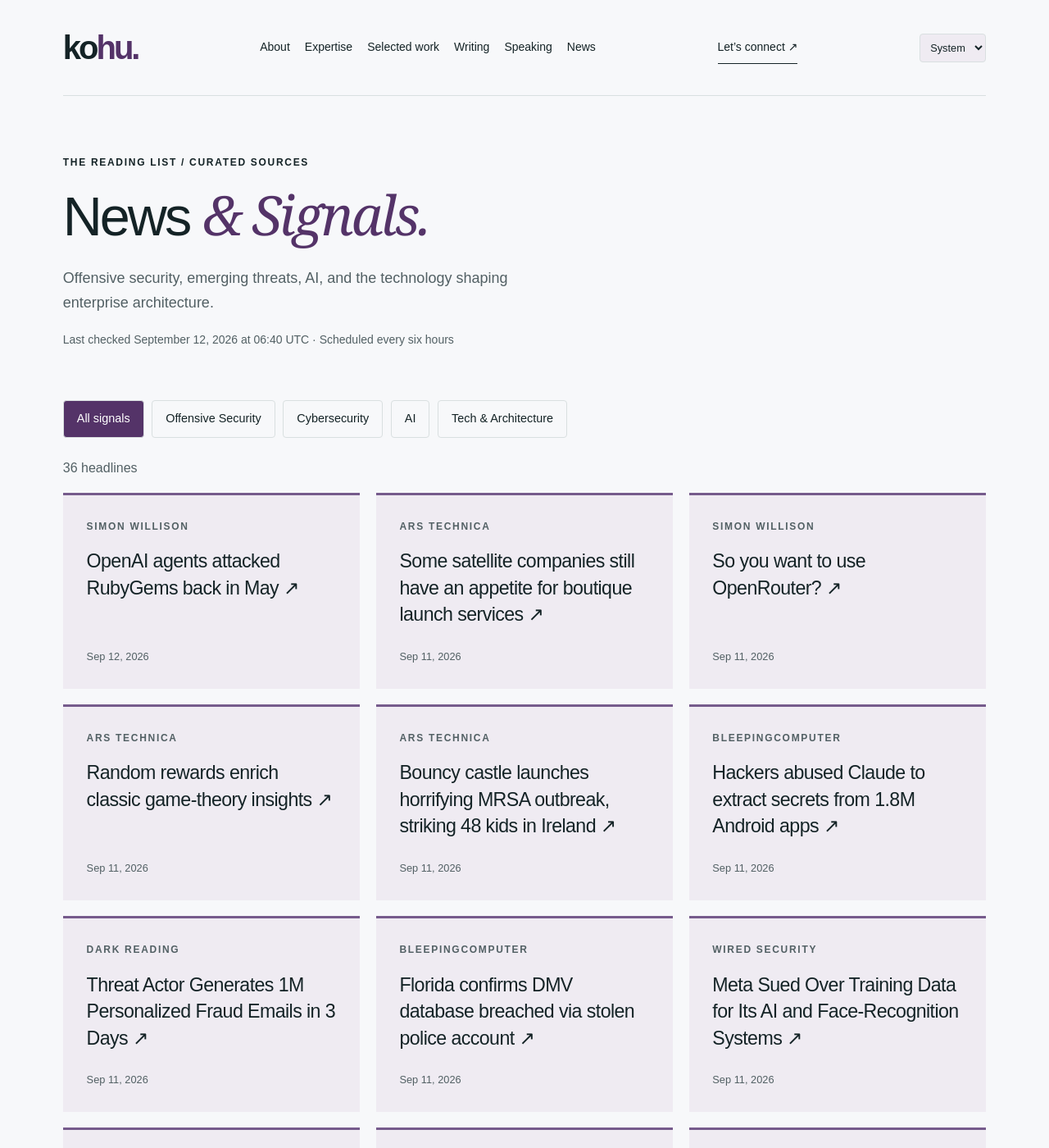
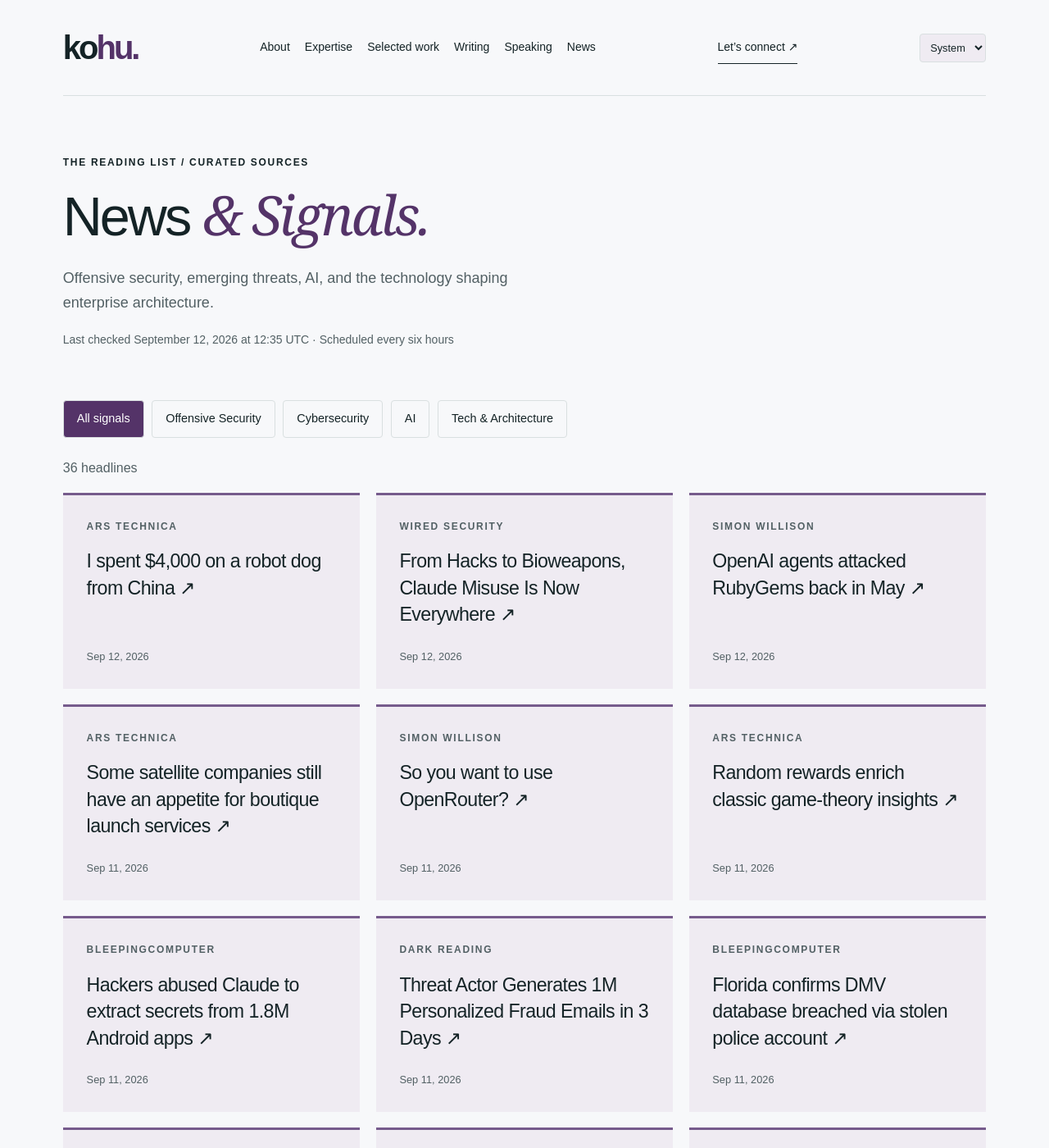
Before and after one commit to hntk/hntk.github.io, a Jekyll site: the page built from news/index.html, in a window 1280 px wide and 1400 px high. Shown: the whole window at 82% size. Built offline with Jekyll 4.4.1, drawn with Linux system fonts in a browser that asks for light colours; part of the change alters nothing that is shown; some of the changed text lies outside the part shown.

Commit message:
Refresh News and Signals

```diff
--- a/_data/news.json
+++ b/_data/news.json
@@ -1,6 +1,22 @@
 {
-  "updated": "2026-09-12T06:40:56.216400+00:00",
+  "updated": "2026-09-12T12:35:54.560246+00:00",
   "items": [
+    {
+      "title": "I spent $4,000 on a robot dog from China",
+      "url": "https://arstechnica.com/gadgets/2026/09/i-spent-4000-on-a-robot-dog-from-china/",
+      "published": "2026-09-12T11:00:53+00:00",
+      "source": "Ars Technica",
+      "source_id": "ars-technica",
+      "category": "tech-architecture"
+    },
+    {
+      "title": "From Hacks to Bioweapons, Claude Misuse Is Now Everywhere",
+      "url": "https://www.wired.com/story/security-news-this-week-from-hacks-to-bioweapons-claude-misuse-is-now-everywhere/",
+      "published": "2026-09-12T10:30:00+00:00",
+      "source": "WIRED Security",
+      "source_id": "wired",
+      "category": "cybersecurity"
+    },
     {
       "title": "OpenAI agents attacked RubyGems back in May",
       "url": "https://simonwillison.net/2026/Sep/12/openai-agents-rubygems/",
@@ -29,14 +45,6 @@
       "title": "Random rewards enrich classic game-theory insights",
       "url": "https://arstechnica.com/science/2026/09/random-rewards-enrich-classic-game-theory-contests/",
       "published": "2026-09-11T21:41:16+00:00",
-      "source": "Ars Technica",
-      "source_id": "ars-technica",
-      "category": "tech-architecture"
-    },
-    {
-      "title": "Bouncy castle launches horrifying MRSA outbreak, striking 48 kids in Ireland",
-      "url": "https://arstechnica.com/health/2026/09/bouncy-castle-launches-horrifying-mrsa-outbreak-striking-48-kids-in-ireland/",
-      "published": "2026-09-11T21:14:26+00:00",
       "source": "Ars Technica",
       "source_id": "ars-technica",
       "category": "tech-architecture"
@@ -186,14 +194,6 @@
       "category": "cybersecurity"
     },
     {
-      "title": "Clearview AI Is Testing an AI Tool That Would Let Cops Unearth Your Life Online",
-      "url": "https://www.wired.com/story/clearview-ai-is-testing-an-ai-tool-that-lets-cops-instantly-unearth-your-online-activity/",
-      "published": "2026-09-10T10:00:00+00:00",
-      "source": "WIRED Security",
-      "source_id": "wired",
-      "category": "cybersecurity"
-    },
-    {
       "title": "Rebuilding AUTOMATIC1111 with Gradio Workflow",
       "url": "https://huggingface.co/blog/gradio-workflow-1111",
       "published": "2026-09-10T00:00:00+00:00",
@@ -295,79 +295,79 @@
       "id": "ars-technica",
       "name": "Ars Technica",
       "status": "ok",
-      "last_success": "2026-09-12T06:40:56.216400+00:00"
+      "last_success": "2026-09-12T12:35:54.560246+00:00"
     },
     {
       "id": "bleepingcomputer",
       "name": "BleepingComputer",
       "status": "ok",
-      "last_success": "2026-09-12T06:40:56.216400+00:00"
+      "last_success": "2026-09-12T12:35:54.560246+00:00"
     },
     {
       "id": "cloudflare",
       "name": "Cloudflare",
       "status": "ok",
-      "last_success": "2026-09-12T06:40:56.216400+00:00"
+      "last_success": "2026-09-12T12:35:54.560246+00:00"
     },
     {
       "id": "dark-reading",
       "name": "Dark Reading",
       "status": "ok",
-      "last_success": "2026-09-12T06:40:56.216400+00:00"
+      "last_success": "2026-09-12T12:35:54.560246+00:00"
     },
     {
       "id": "hugging-face",
       "name": "Hugging Face",
       "status": "ok",
-      "last_success": "2026-09-12T06:40:56.216400+00:00"
+      "last_success": "2026-09-12T12:35:54.560246+00:00"
     },
     {
       "id": "microsoft-research",
       "name": "Microsoft Research",
       "status": "ok",
-      "last_success": "2026-09-12T06:40:56.216400+00:00"
+      "last_success": "2026-09-12T12:35:54.560246+00:00"
     },
     {
       "id": "nvidia",
       "name": "NVIDIA",
       "status": "ok",
-      "last_success": "2026-09-12T06:40:56.216400+00:00"
+      "last_success": "2026-09-12T12:35:54.560246+00:00"
     },
     {
       "id": "portswigger",
       "name": "PortSwigger Research",
       "status": "ok",
-      "last_success": "2026-09-12T06:40:56.216400+00:00"
+      "last_success": "2026-09-12T12:35:54.560246+00:00"
     },
     {
       "id": "schneier",
       "name": "Schneier on Security",
       "status": "ok",
-      "last_success": "2026-09-12T06:40:56.216400+00:00"
+      "last_success": "2026-09-12T12:35:54.560246+00:00"
     },
     {
       "id": "simon-willison",
       "name": "Simon Willison",
       "status": "ok",
-      "last_success": "2026-09-12T06:40:56.216400+00:00"
+      "last_success": "2026-09-12T12:35:54.560246+00:00"
     },
     {
       "id": "specterops",
       "name": "SpecterOps",
       "status": "ok",
-      "last_success": "2026-09-12T06:40:56.216400+00:00"
+      "last_success": "2026-09-12T12:35:54.560246+00:00"
     },
     {
       "id": "trail-of-bits",
       "name": "Trail of Bits",
       "status": "ok",
-      "last_success": "2026-09-12T06:40:56.216400+00:00"
+      "last_success": "2026-09-12T12:35:54.560246+00:00"
     },
     {
       "id": "wired",
       "name": "WIRED Security",
       "status": "ok",
-      "last_success": "2026-09-12T06:40:56.216400+00:00"
+      "last_success": "2026-09-12T12:35:54.560246+00:00"
     }
   ]
 }
```
